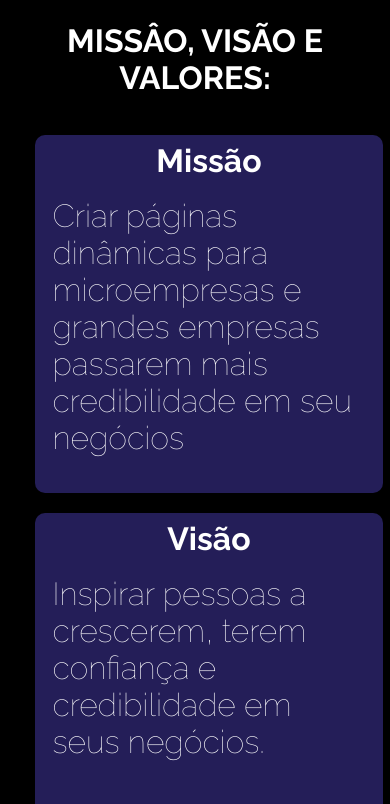
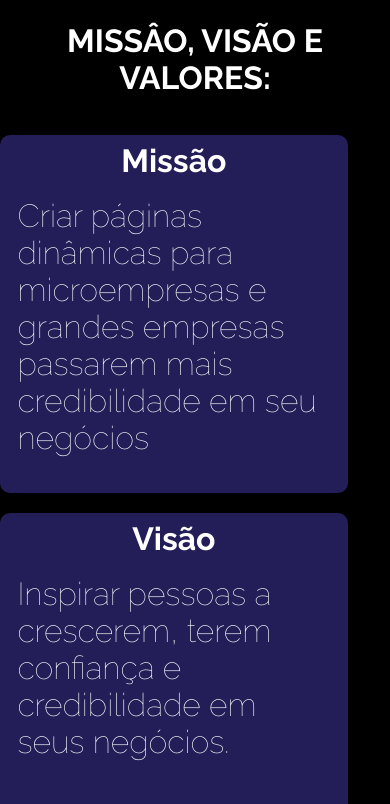
Before and after one commit to okanebytes/okane, a plain HTML site: page index.html in a window 390 px wide. Shown: the part 1220-2024 px from the top of the page. Drawn offline with Linux system fonts and the light colour scheme.

Commit message:
tentativa

```diff
--- a/src/css/estilo.css
+++ b/src/css/estilo.css
@@ -130,6 +130,6 @@ footer{
         width: 400px;
     }
     #mvvContainer{
-        padding-left: 9%;
+        padding-left: 0%;
     }
 }
```
